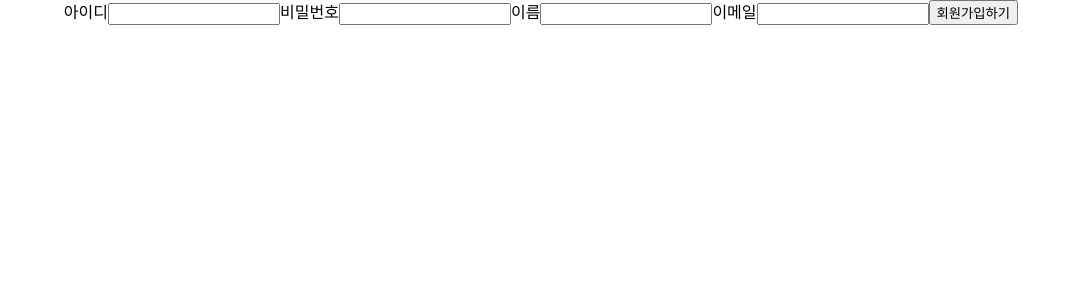
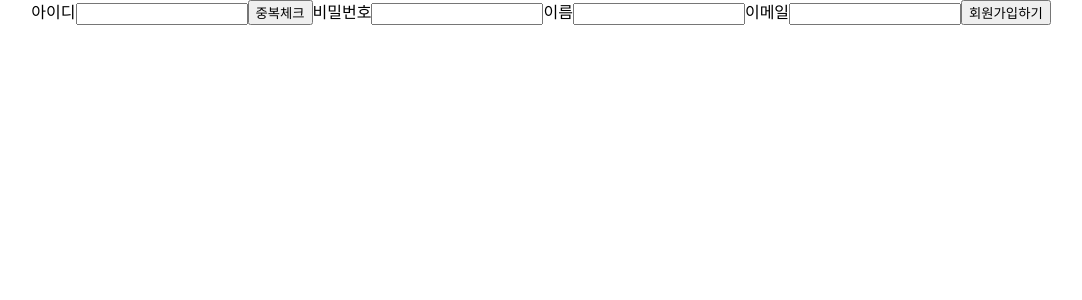
Before and after one commit to Quantuam-AI/Quantam_FE, a React (Vite) app: page /signup in a window 1280 px wide. Shown: the top 300 px of the page, without its empty margins (99-1181 px from the left). Built offline with nearby package versions, Linux system fonts and the light colour scheme; a web font is replaced by a local one.

Commit message:
[Feat]: 아이디 중복체크 구현하기

```diff
--- a/src/pages/SignUp.jsx
+++ b/src/pages/SignUp.jsx
@@ -1,16 +1,36 @@
 import { useDispatch, useSelector } from "react-redux";
 import { SignupAction } from "../store/SignupSlice";
-import { signupAsync } from "../store/signup-action";
+import { signupAsync, checkDuplicate } from "../store/signup-action";
+import { useState } from "react";
 
 const SignUp = () => {
     const dispatch = useDispatch();
     const formData = useSelector((state) => state.signup.formData);
+    const [isIdChecked, setIsIdChecked] = useState(false);
+    const [isIdAvailable, setIsIdAvailable] = useState(false);
 
     const onSubmit = (e) => {
         e.preventDefault();
         // console.log(formData);
         dispatch(signupAsync(formData));
     }
+
+    const onCheck = async () => {
+        try {
+            const duplicateCheckResult = await dispatch(checkDuplicate(formData.memberId));
+            if (duplicateCheckResult.isDuplicate) {
+                setIsIdAvailable(false);
+                alert("이미 사용 중인 아이디입니다.");
+            } else {
+                setIsIdAvailable(true);
+                alert("사용 가능한 아이디입니다.");
+            }
+            setIsIdChecked(true);
+        } catch (error) {
+            console.error(error);
+            alert("중복 체크에 실패하였습니다.");
+        }
+    };
 
     return (
         <div>
@@ -21,6 +41,14 @@ const SignUp = () => {
                     id="id"
                     onChange={(e) => { dispatch(SignupAction.updateFormData({ memberId: e.target.value })) }}
                 />
+                <button type="button" onClick={onCheck}>중복체크</button>
+                {isIdChecked && (
+                    <div>
+                        {isIdAvailable
+                            ? "사용 가능한 아이디입니다."
+                            : "이미 사용 중인 아이디입니다."}
+                    </div>
+                )}
                 <label>비밀번호</label>
                 <input
                     type="password"
--- a/src/store/signup-action.jsx
+++ b/src/store/signup-action.jsx
@@ -17,3 +17,18 @@ export const signupAsync = (data) => async (dispatch) => {
         throw new Error("회원가입에 실패하였습니다.");
     }
 };
+
+export const checkDuplicate =(memberId) =>  async () =>{
+    try {
+        const response = await axios.post("http://101.101.211.67:8080//user/duplicatecheck", { memberId });
+
+        if (!response.data) {
+            throw new Error("중복 확인에 실패하였습니다.");
+        }
+
+        return response.data;
+    } catch (error) {
+        console.error(error);
+        throw new Error("중복 확인에 실패하였습니다.");
+    }
+};
```
